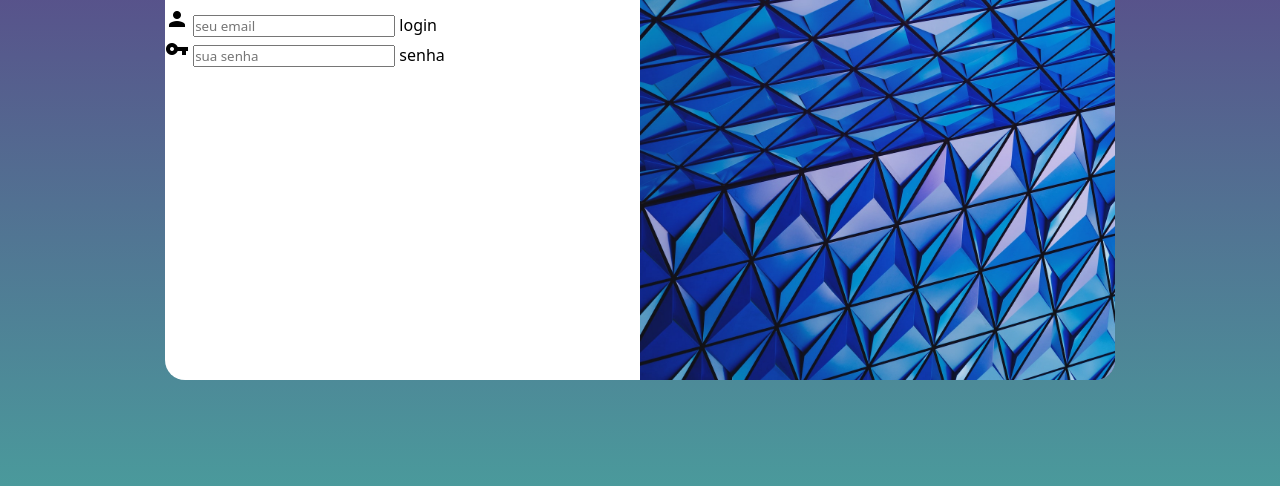
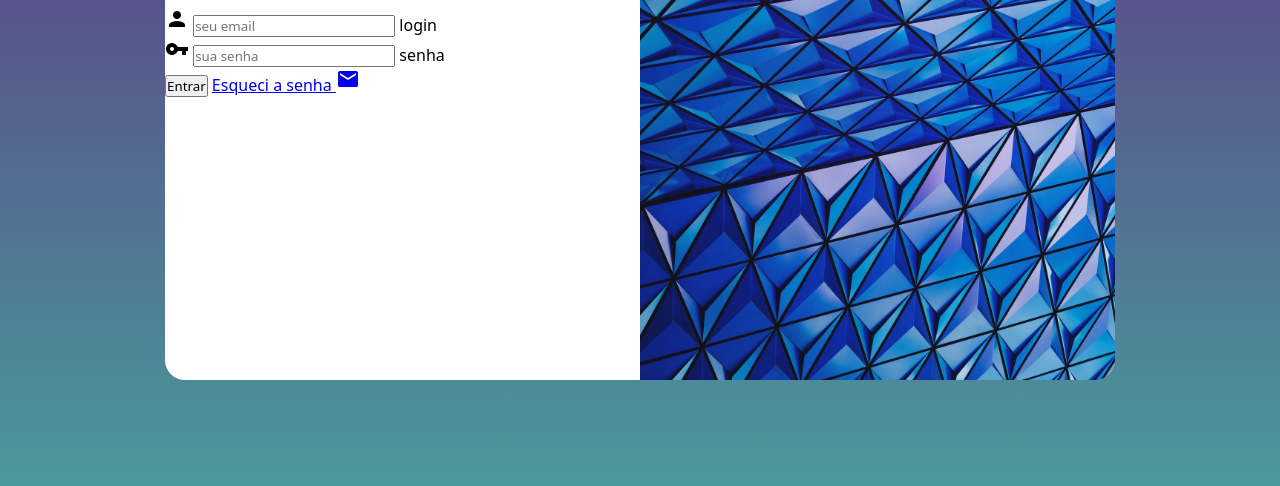
Before and after one commit to Dogdob/tela-login, a plain HTML site: page index.html in a window 1280 px wide. Shown: the part 270-756 px from the top of the page. Drawn offline with Linux system fonts and the light colour scheme.

Commit message:
atualizaçao

```diff
--- a/estilos/media-queries.css
+++ b/estilos/media-queries.css
@@ -24,6 +24,7 @@
     div#formulario > p{
         font-size: 0.8em;
     }
+
 }
 @media screen and (min-width: 992px){
     body{
--- a/estilos/style.css
+++ b/estilos/style.css
@@ -52,41 +52,3 @@ div#formulario > h1{
 div#formulario > p{
     font-size: 0.8em;
 }
-form > input[type=submit] {
-    display: block;
-    font-size: 1em;
-    width: 90%;
-    margin-left: 14px;
-    height: 40px;
-    background-color: #49a09d;
-    border-radius: 10px;
-    color: white;
-    border: none;
-    border-radius: 5px;
-    cursor: pointer;
-}
-form > input[type=submit]:hover{
-    background-color: #225857;
-}
-form > a.botao{
-    display: block;
-    text-align: center;
-    font-size: 1em;
-    width: 90%;
-    margin-left: 14px;
-    height: 40px;
-    background-color: white;
-    border: 1px #49a09d;
-    border-radius: 5px;
-    text-decoration: none;
-    color: #225857;
-    padding-top: 5px;
-    margin-top: 5px;
-}
-form > a.botao:hover{
-    background-color:#64ddd9 ;
-}
-form > a.botao > i{
-    font-size: 0.8em;
-}
-}
```
